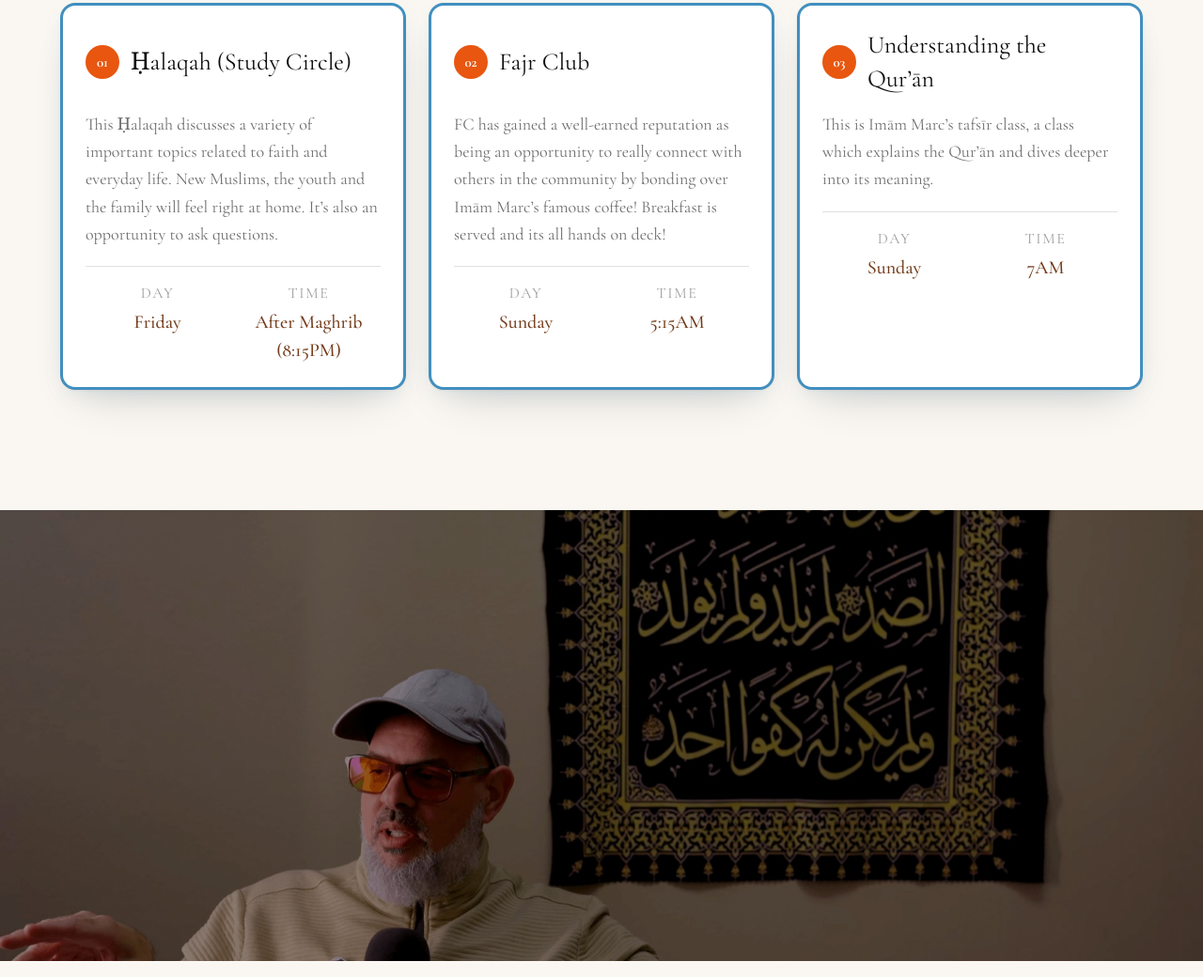
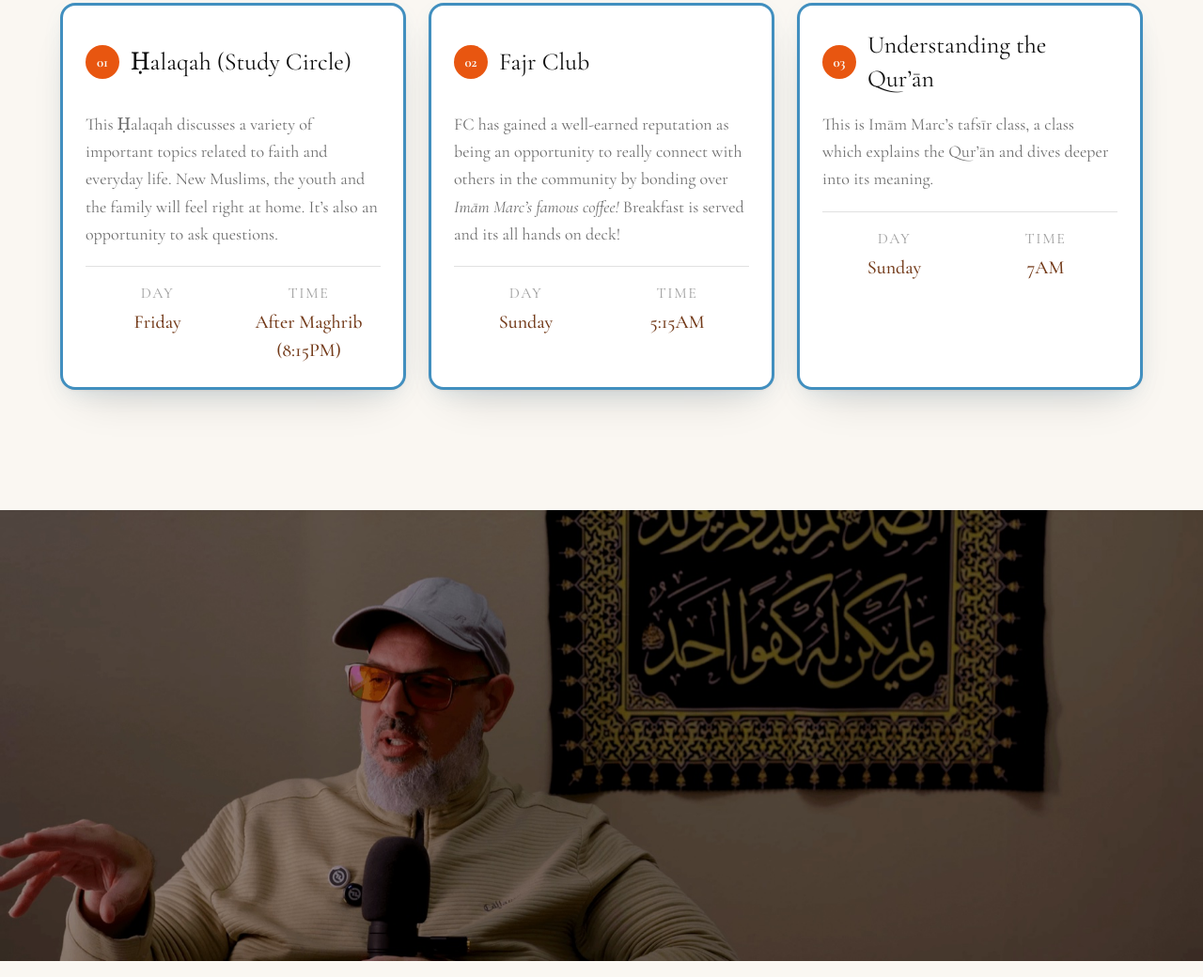
Before and after one commit to marcmanley/middleground, a website: page learning.html in a window 1280 px wide. Shown: the part 512-1552 px from the top of the page at 94% size. Drawn offline with nearby package versions, Linux system fonts and the light colour scheme.

Commit message:
Small tweaks on Learning section.

```diff
--- a/learning.html
+++ b/learning.html
@@ -160,7 +160,7 @@
           <h3 class="text-[26px] leading-snug">Fajr Club</h3>
         </div>
         <p class="text-ink/60 text-[18px] leading-relaxed mb-5">
-          FC has gained a well-earned reputation as being an opportunity to really connect with others in the community by bonding over Imām Marc&rsquo;s famous coffee! Breakfast is served and its all hands on deck!
+          FC has gained a well-earned reputation as being an opportunity to really connect with others in the community by bonding over <em>Imām Marc&rsquo;s famous coffee!</em> Breakfast is served and its all hands on deck!
         </p>
         <div class="grid grid-cols-2 gap-2 text-center pt-4 hairline-top">
           <div>
@@ -199,7 +199,7 @@
 
 <!-- ============ TEACHING BANNER ============ -->
 <section>
-  <img src="media/images/web/imam-marc-teaching-4.jpg" alt="Imam Marc Manley teaching" class="w-full h-[280px] sm:h-[380px] md:h-[480px] object-cover">
+  <img src="media/images/web/imam-marc-teaching-4.jpg" alt="Imam Marc Manley teaching" class="w-full h-[280px] sm:h-[380px] md:h-[480px] object-cover object-bottom">
 </section>
 
 <!-- ============ FAMILY NOTE ============ -->
```
